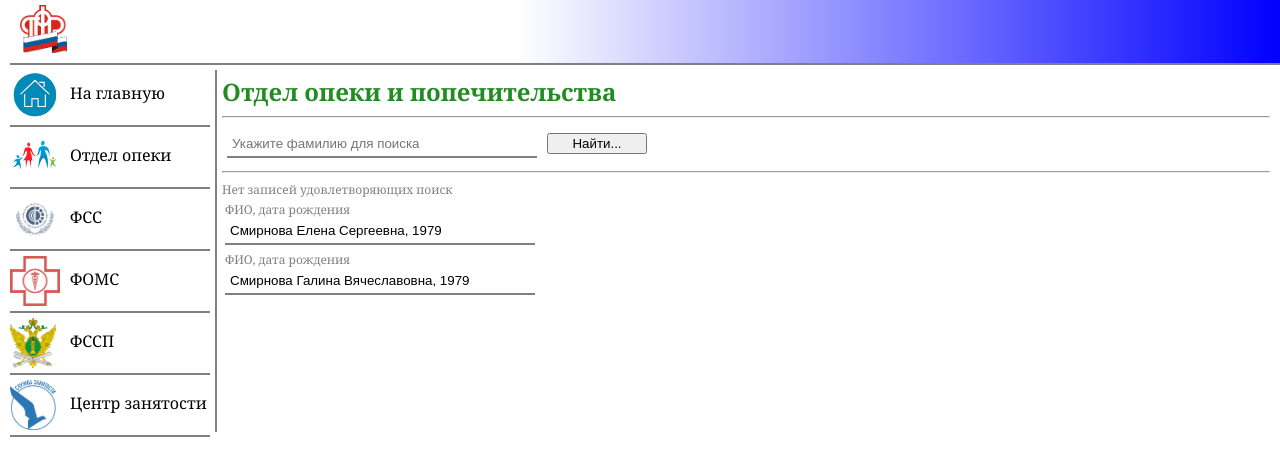
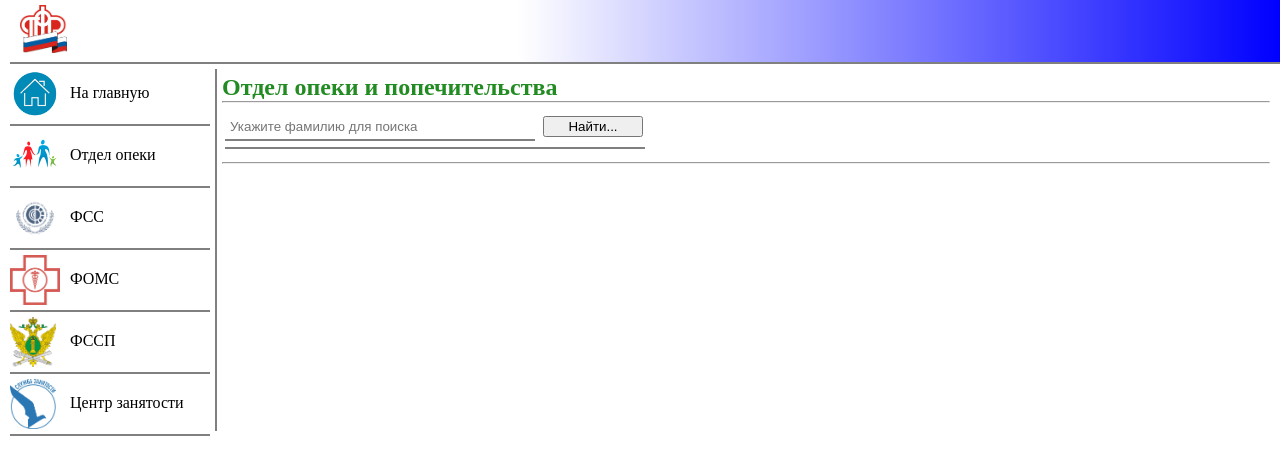
Before and after one commit to ddenis87/socblock, a Vue app: page /opeka in a window 1280 px wide. Shown: the top 476 px of the page. Built offline with nearby package versions, Linux system fonts and the light colour scheme.

Commit message:
04.06.2020

```diff
--- /dev/null
+++ b/public/css/print.css
@@ -0,0 +1,57 @@
+span, input, textarea {
+  display: block;
+  padding: 2px;
+  padding-bottom: 0px;
+  color: black;
+  font-size: 16px;
+}
+
+span {
+  font-size: 14px;
+  color: grey;
+  padding: 0px;
+}
+
+input {
+  width: 100%;
+  border: 0px solid grey;
+  border-bottom: 2px solid grey;
+  background-color: inherit;
+  box-sizing: border-box;
+}
+
+textarea {
+  width: 100%;
+  resize: none;
+  border: 0;
+  box-sizing: border-box;
+}
+
+table, tr, td {
+  border: 0px solid black;
+}
+
+table {
+  width: 700px;
+  border-top: 3px solid green;
+  border-bottom: 3px solid green;
+}
+
+table:nth-child(2n) {
+  background-color: blanchedalmond;
+}
+
+hr {
+  margin-top: 0px;
+}
+
+img {
+  width: 30px;
+  height: 30px;
+  margin-left: 15px;
+  cursor: pointer;
+}
+
+.noBorder {
+  border: 0;
+}
--- a/src/App.vue
+++ b/src/App.vue
@@ -24,7 +24,7 @@ body, div, fieldset, ul, li, img, h1, h2, h3 {
   margin: 0;
   padding: 0;
   border: 0px;
-  font-family: Georgia, 'Times New Roman', Times, serif;
+  font-family: 'Times New Roman', Times, serif;
 }
 
 
--- a/src/components/formFind.vue
+++ b/src/components/formFind.vue
@@ -2,10 +2,9 @@
   <form>
     <hr>
       <div class="find">
-        <input type="text" placeholder="Укажите фамилию для поиска" v-model="fio"/>
-        <input type="button" value="Найти..." />
+        <input type="text" placeholder="Укажите фамилию для поиска" v-model="fio" @keydown="findEnter"/>
+        <input type="button" value="Найти..." @click="findClick" />
       </div>
-    <hr>
   </form>
 </template>
 
@@ -13,6 +12,30 @@
 export default {
   data: () => ({
     fio: ''
-  })
+  }),
+  methods: {
+    findClick() {
+        this.$emit('findClick', this.fio)
+    },
+    findEnter(data) {
+      if (data.code == "Enter" || data.code == "NumpadEnter") {
+        event.preventDefault();
+        this.findClick();
+      }
+    }
+  }
 }
 </script>
+
+<style scoped>
+input[type="text"] {
+  display: inline-block;
+  margin: 3px;
+  padding: 5px;
+  outline: 0 !important ;
+}
+
+hr {
+  margin-top: 0px;
+}
+</style>
--- a/src/views/opeka.vue
+++ b/src/views/opeka.vue
@@ -1,16 +1,62 @@
 <template>
   <div>
     <h2>Отдел опеки и попечительства</h2>
-    <formFind />
+    <formFind @findClick="findRes" />
+    <span class="outSpan">{{ lineRes }}</span>
+    <hr>
     <form>
-      <span>{{ lineRes }}</span>
       <table
         v-for="row in arrRes"
          v-bind:key="row.id">
+        <tr class="bgWhite">
+          <td>
+            <span>ФИО, дата рождения</span>
+            <input type="text" v-model="row[0]" disabled />
+          </td>
+          <td width="160">
+            <span>СНИЛС</span>
+            <input type="text" v-model="row[1]" disabled />
+          </td>
+          <td rowspan="6" width="35">
+            <img src="img/printNoBg.png" @click="goPrint(row)" />
+          </td>
+        </tr>
         <tr>
           <td colspan="2">
-            <span>ФИО, дата рождения</span>
-            <input type="text" v-model="row.fio" disabled/>
+            <span>Место проживания</span>
+            <input type="text" class="noBorder" v-model="row[2]" disabled />
+          </td>
+        </tr>
+        <tr>
+          <td colspan="2">
+            <span>Дети</span>
+            <textarea wrap="soft" v-model="row[5]" disabled />
+          </td>
+        </tr>
+        <tr>
+          <td>
+            <span>Место проживания</span>
+            <textarea v-model="row[7]" disabled />
+          </td>
+          <td width="160">
+            <span>СНИЛС(ы)</span>
+            <textarea v-model="row[6]" disabled />
+          </td>
+        </tr>
+        <tr>
+          <td>
+            <span>Статус</span>
+            <input type="text" class="noBorder" v-model="row[8]" disabled />
+          </td>
+          <td width="160">
+            <span>Дата решения</span>
+            <input type="text" class="noBorder" v-model="row[4]" disabled />
+          </td>
+        </tr>
+        <tr>
+          <td colspan="2">
+            <span>Основание</span>
+            <input type="text" class="noBorder" v-model="row[3]" disabled />
           </td>
         </tr>
       </table>
@@ -22,51 +68,117 @@
 import formFind from "@/components/formFind"
 export default {
   data: () => ({
-    lineRes: "Нет записей удовлетворяющих поиск",
-    arrRes: [
-      {id: "1", fio: "Смирнова Елена Сергеевна, 1979",1:"",2:"Благовещенск, ул. Калинина 142 кв. 125",3:"05.08.2016, Благовещенский городской суд, 2-8105/2016",4:"",5:"Смирнов Александр Сергеевич, 13.02.2006",6:"",7:"Благовещенск", 8:"лишение родительских прав"},
-      {id: "2", fio: "Смирнова Галина Вячеславовна, 1979",1:"",2:"Благовещенск, ул. Калинина 142 кв. 125",3:"05.08.2016, Благовещенский городской суд, 2-8105/2016",4:"",5:"Смирнов Александр Сергеевич, 13.02.2006",6:"",7:"Благовещенск", 8:"лишение родительских прав"}
-    ],
+    lineRes: '',
+    arrRes: [],
+    // arrRes: [
+    //   {0: "Смирнова Елена Владимировна,",1: "135-156-157 87",2: "Серышевский район, п.Серышево, ул.Пархоменко, 64",3: "Решение Серышевского районного суда от 23.12.2015",4: "",5 : "Коршунова Анастасия Сергеевна, 08.09.2006 г.р., Харитонов Александр Олегович, 01.02.2000 г.р.",6: "",7: "Серышевский райн, п.Серышево",8: "Лишение родительских прав"}],
   }),
   components: {
     formFind
   },
   methods: {
     findRes(data) {
-      // let request = new XMLHttpRequest();
-	    // request.open('POST','php/opeka.php', true);
-	    // request.setRequestHeader('Content-Type', 'application/x-www-form-urlencoded');
-      // request.send(`fio=${this.fio}`);
-      // request.onload = () => {
-      //   // let arrRes = request.responseText.split("#");
-      //   console.log(request.responseText);
-      //   console.log(request.responseText.split("#"));
-      //   // console.log(JSON.parse(request.responseText));
-      // }
-	    this.lineRes = "Поиск по: " + data + "...";
-      console.log(data);
+      if (data.trim()) {
+        this.lineRes = "Поиск по: " + data + "...";
+        let request = new XMLHttpRequest();
+        let arrResponse = [];
+        this.arrRes = [];
+        request.open('POST','php/opeka.php', true);
+        request.setRequestHeader('Content-Type', 'application/x-www-form-urlencoded');
+        request.send(`fio=${data}`);
+        request.onload = () => {
+          arrResponse = request.responseText.split("#");
+          if (arrResponse.length - 1 == 0) {
+            this.lineRes = "Нет записей удовлетворяющих условие поиска...";
+            return;
+          }
+          for (let i = 0; i < arrResponse.length - 1; i++) {
+            this.arrRes.push(arrResponse[i].split(";"))
+          }
+          this.lineRes = `Результаты поиска по "${data}..."`;
+        }
+      } else {
+        this.arrRes = [];
+        this.lineRes = "Не указана строка поиска...";
+        }
+    },
+    goPrint(data) {
+      localStorage.setItem('param', Object.values(data).join(";") );
+	    window.open('print.html');
+      console.log( Object.values(data));
     }
   }
 }
 </script>
 
 <style scoped>
-span, input {
+span, input, textarea {
   display: block;
+  padding: 2px;
+  padding-bottom: 0px;
+  color: black;
 }
 
 span {
   font-size: 12px;
   color: grey;
+  padding: 0px;
 }
 
 input {
-  width: 300px;
+  width: 100%;
   border: 0px solid grey;
   border-bottom: 2px solid grey;
-  padding: 5px;
-  color: black;
-  background-color: white;
+  background-color: inherit;
+  box-sizing: border-box;
 }
 
+textarea {
+  width: 100%;
+  resize: none;
+  border: 0;
+  box-sizing: border-box;
+  background-color: inherit;
+}
+
+table, tr, td {
+  border: 0px solid black;
+}
+
+table {
+  width: 700px;
+  border-top: 3px solid green;
+  border-bottom: 3px solid green;
+  margin-bottom: 3px;
+}
+
+table:nth-child(2n) {
+  background-color: blanchedalmond;
+}
+
+hr {
+  margin-top: 0px;
+}
+
+img {
+  width: 30px;
+  height: 30px;
+  margin-left: 10px;
+  margin-right: 5px;
+  cursor: pointer;
+}
+
+.noBorder {
+  border: 0;
+}
+
+.outSpan {
+  margin: 3px;
+  padding: 5px;
+  width: 410px;
+  border-top: 2px solid grey;
+  color: green;
+  font-family: 'Times New Roman', Times, serif;
+  font-size: 14px;
+}
 </style>
```
Also changed, not shown: public/print.html (added, +99 -0 lines), public/img/printNoBg.png (added), 1 other file (tests, documents, lock files or other folders).
